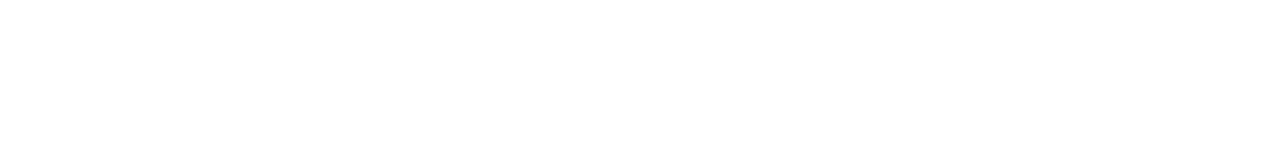
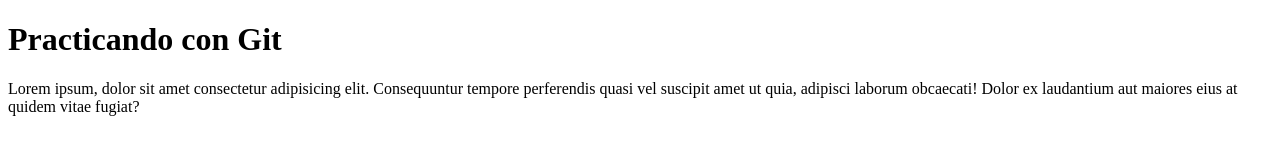
Before and after one commit to DiazJeremias/practica-git, a plain HTML site: page index.html in a window 1280 px wide. Drawn offline with Linux system fonts and the light colour scheme.

Commit message:
Agregado h1 y parrafo

```diff
--- a/index.html
+++ b/index.html
@@ -7,6 +7,9 @@
      <meta name="viewport" content="width=device-width, initial-scale=1.0">
      <title>Practica de Git</title>
 </head>
+<h1>Practicando con Git</h1>
+<p>Lorem ipsum, dolor sit amet consectetur adipisicing elit. Consequuntur tempore perferendis quasi vel suscipit amet ut
+     quia, adipisci laborum obcaecati! Dolor ex laudantium aut maiores eius at quidem vitae fugiat?</p>
 
 <body>
 
```
